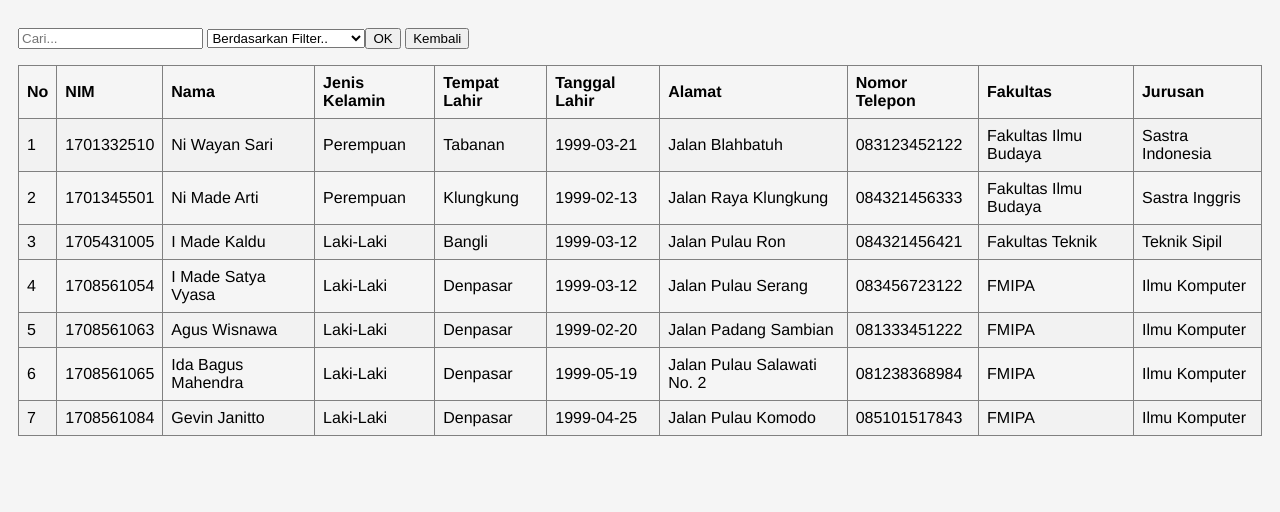
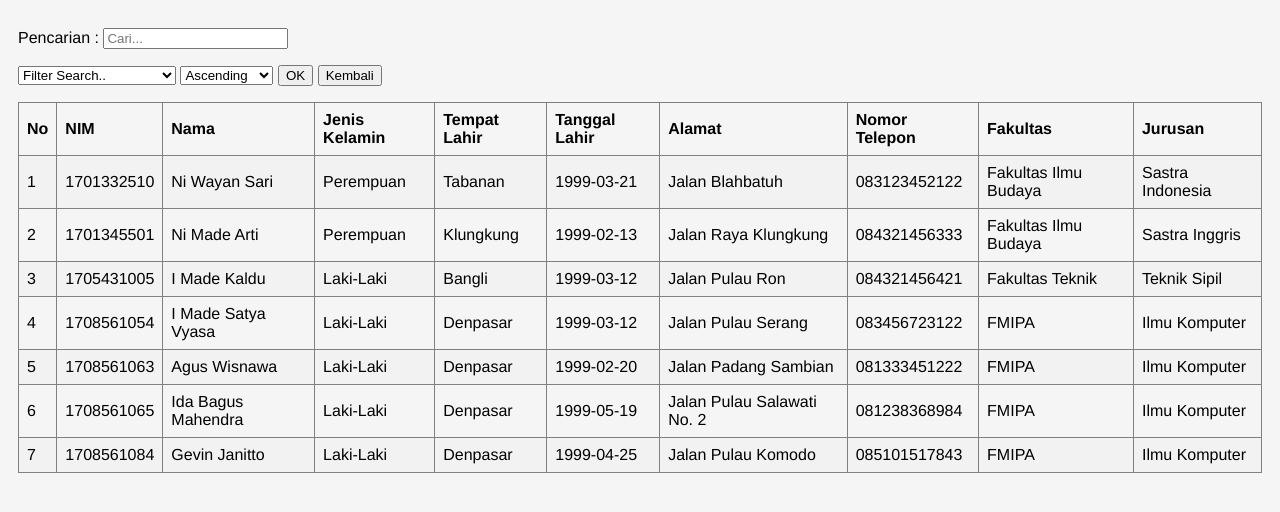
Before and after one commit to ibmhndr/PraktikumWebC, a PHP site: page / in a window 1280 px wide. Shown: the part 86-598 px from the top of the page. Run offline with PHP 8.4, Linux system fonts and the light colour scheme; data comes from the database, SQL or seed files in the repository.

Commit message:
Update index.php

```diff
--- a/modul11_1708561065/index.php
+++ b/modul11_1708561065/index.php
@@ -4,15 +4,16 @@
             $result = mysqli_query($koneksi, "SELECT * FROM mahasiswa");
             return $result;
         }
-        function sorting($sort,$field){
+        function sorting($filter, $sort){
             $koneksi = mysqli_connect("localhost","root","","simak") or die(mysqli_error());
             $sql = "SELECT * FROM mahasiswa ORDER BY $filter $sort";
             $result = mysqli_query($koneksi, $sql);
             return $result;
         }
-        function filter($cari,$filter){
+
+        function carifiltersort($cari,$filter, $sort){
             $koneksi = mysqli_connect("localhost","root","","simak") or die(mysqli_error());
-            $sql = "SELECT * FROM mahasiswa WHERE $filter LIKE '%$cari%'";
+            $sql = "SELECT * FROM mahasiswa WHERE $filter LIKE '%$cari%' ORDER BY $filter $sort";
             $result = mysqli_query($koneksi, $sql);
             return $result;
         }
@@ -31,9 +32,12 @@
         <div class="container">
         <br>
         <form action="" method="POST">
-            <input type="text" placeholder="Cari..." name="cari">
-            <label></label><select class="select" name="filter"/>
-                <option value="" hidden>Berdasarkan Filter..</option>
+            <label>Pencarian : </label><input type="text" placeholder="Cari..." name="cari"><p></p>
+
+            <select class="select" name="filter"/>
+                <option value="" hidden>Filter Search..</option>
+                <option value="nim">Filter By NIM</option>
+                <option value="nama">Filter By Nama</option>
                 <option value="jenis_kelamin">Filter By Jenis Kelamin</option>
                 <option value="tempat_lahir">Filter By Tempat Lahir</option>
                 <option value="tanggal_lahir">Filter By Tanggal Lahir</option>
@@ -41,42 +45,39 @@
                 <option value="no_telp">Filter By No Telepon</option>
                 <option value="fakultas">Filter By Fakultas</option>
                 <option value="jurusan">Filter By Jurusan</option>
+            </select>
+
+            <select class="select" name="sort"/>
+                <option value="asc">Ascending</option>
+                <option value="desc">Descending</option>
+            </select>
             <input type="submit" value="OK" name="submit">
-            <input type="submit" value="Kembali" name="kembali"><p></p>
+            <a href="index.php?"><input type="button" value="Kembali" name="kembali"></a><p></p>
         </form>
-
         <?php
         $koneksi = mysqli_connect("localhost","root","","simak") or die(mysqli_error());
         $result = mysqli_query($koneksi, "SELECT * FROM mahasiswa");
         $sort = "";
-        $kembali = "";
+
         if($sort == ""){
             $result = show();
         }
-        if (isset($_POST["sort"]) AND isset($_POST["nama"])){
+
+         if(isset($_POST['cari']) AND $_POST['filter']==""){
+             echo '<script language="javascript">alert("Masukan Filter Search!"); document.location="index.php";</script>';
+         }
+
+        if (isset($_POST["submit"]) AND isset($_POST['filter']) AND isset($_POST["sort"])){
             $sort =  $_POST["sort"];
             $filter  = $_POST['filter'];
-            $result = filter($sort, $filter);
+            $result = sorting($filter, $sort);
         }
 
-        if(isset($_POST['cari']) AND $_POST['filter']==""){
-            echo '<script language="javascript">alert("Masukan Filter Search!");</script>';
-        }
-
-        if(isset($_POST['filter']) AND $_POST['cari']==""){
-            echo '<script language="javascript">alert("Masukan Pencarian!");</script>';
-        }
-
-        if (isset($_POST["kembali"])){
-            $result = show();
-        }
-
-        if(isset($_POST['submit'])){
+        if(isset($_POST['submit']) AND isset($_POST['cari']) AND isset($_POST['filter']) AND isset($_POST["sort"])){
             $cari = $_POST['cari'];
             $filter  = $_POST['filter'];
-            if($cari!="" AND $filter!=""){
-                $result = filter($cari,$filter);
-            }
+            $sort =  $_POST["sort"];
+            $result = carifiltersort($cari,$filter, $sort);
         }
         echo "<table class='tabel' border='1' cellpadding='16' align='center'>";
         echo "<tr>
@@ -112,5 +113,6 @@
             }
             echo "</table>";
 ?>
+        </div>
     </body>
 </html>
```
